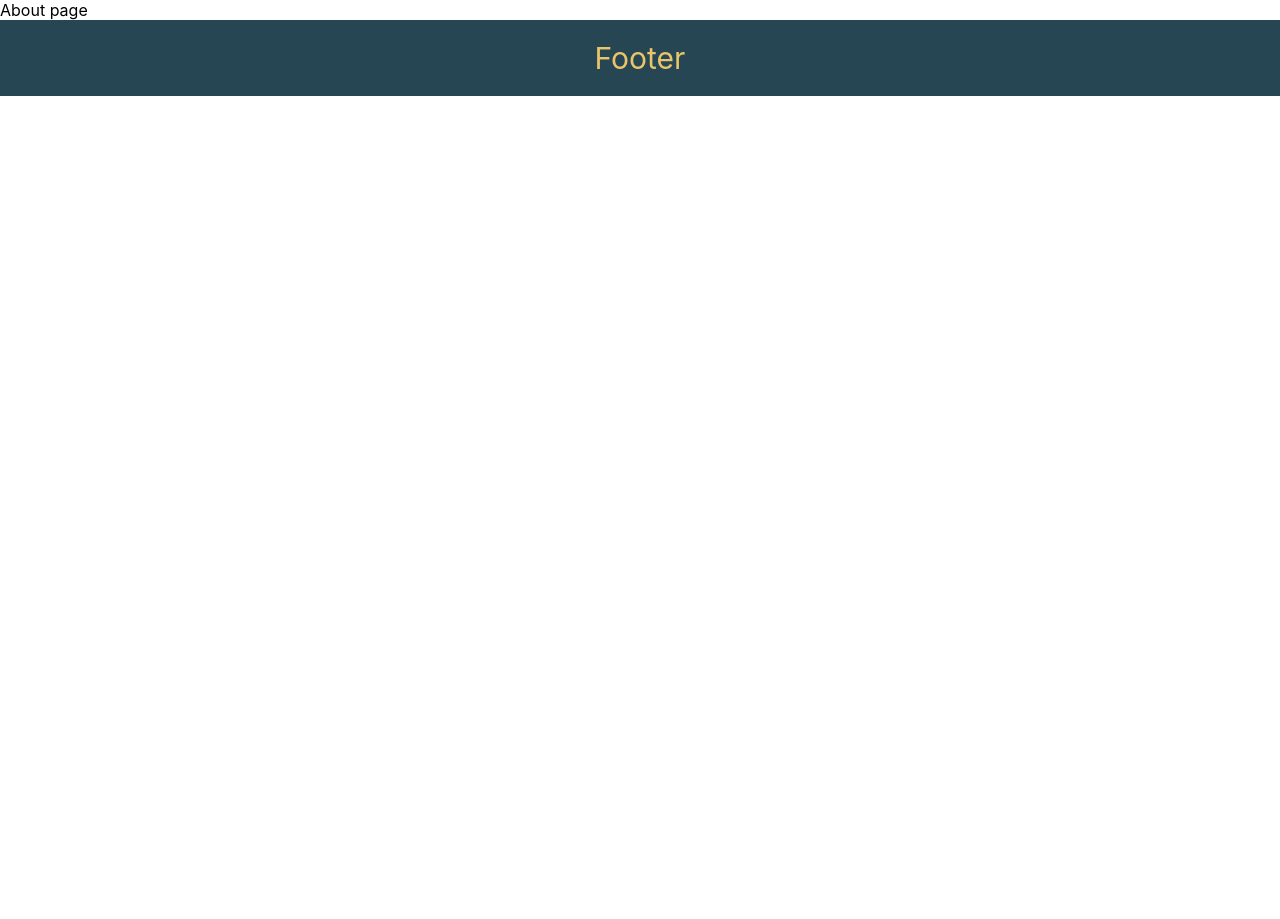
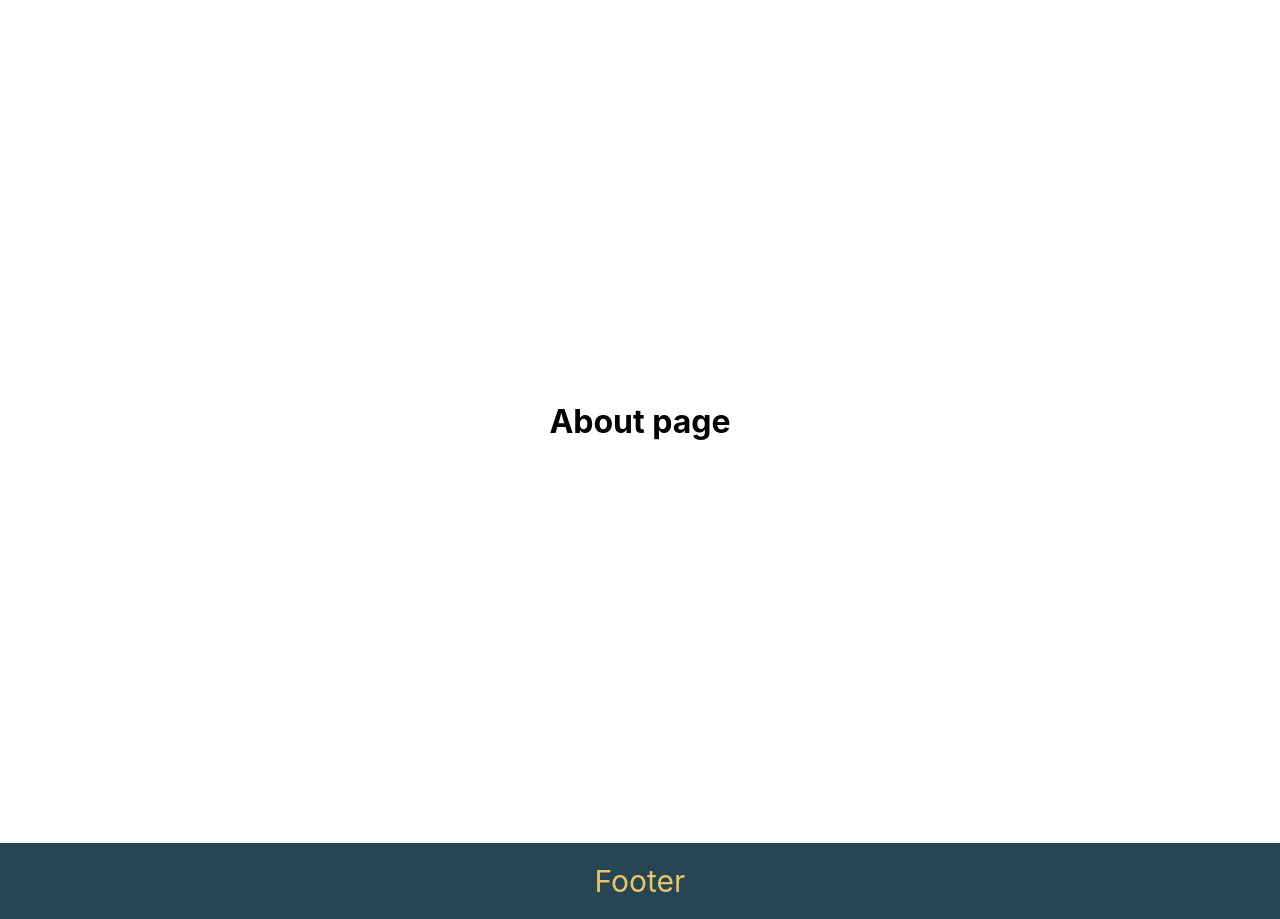
Before and after one commit to hungtp1996nd/next-js-app, a Next.js app: page /about in a window 1280 px wide. Before the commit the page ends 800 px from the top, so only its background shows below. Built offline with nearby package versions, Linux system fonts and the light colour scheme.

Commit message:
using Head component of NextJS - consider using Image component of NextJS to reduce time by using lazy load

```diff
--- a/pages/about.js
+++ b/pages/about.js
@@ -1,7 +1,16 @@
 import Footer from "../components/Footer";
+import Head from 'next/head'
 
 const About = () => {
-  return <div className='content'>About page</div>
+  return (
+    <>
+      <Head>
+        <title>About page testing with Head component</title>
+        <meta name='description' content='make clear to the page' />
+      </Head>
+      <h1 className='content'>About page</h1>
+    </>
+  )
 }
 
 export default About
--- a/styles/layout.css
+++ b/styles/layout.css
@@ -13,3 +13,10 @@
     text-align: center;
     padding: 20px;
 }
+
+.content {
+    display: flex;
+    justify-content: center;
+    align-items: center;
+    min-height: 100vh;
+}
```
